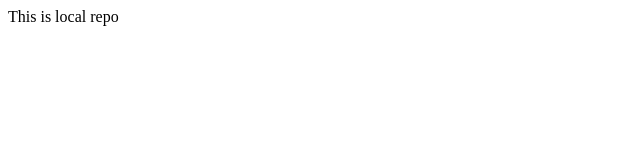
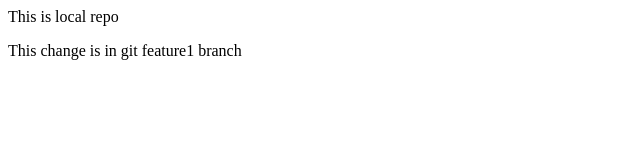
Before and after one commit to pankaj-likhar/local, a plain HTML site: page index.html in a window 1280 px wide. Shown: the whole page, without its empty margins (0-640 px from the left). Drawn offline with Linux system fonts and the light colour scheme.

Commit message:
second commit

```diff
--- a/index.html
+++ b/index.html
@@ -1 +1,2 @@
 <p>This is local repo</p>
+<p>This change is in git feature1 branch</p>
```
